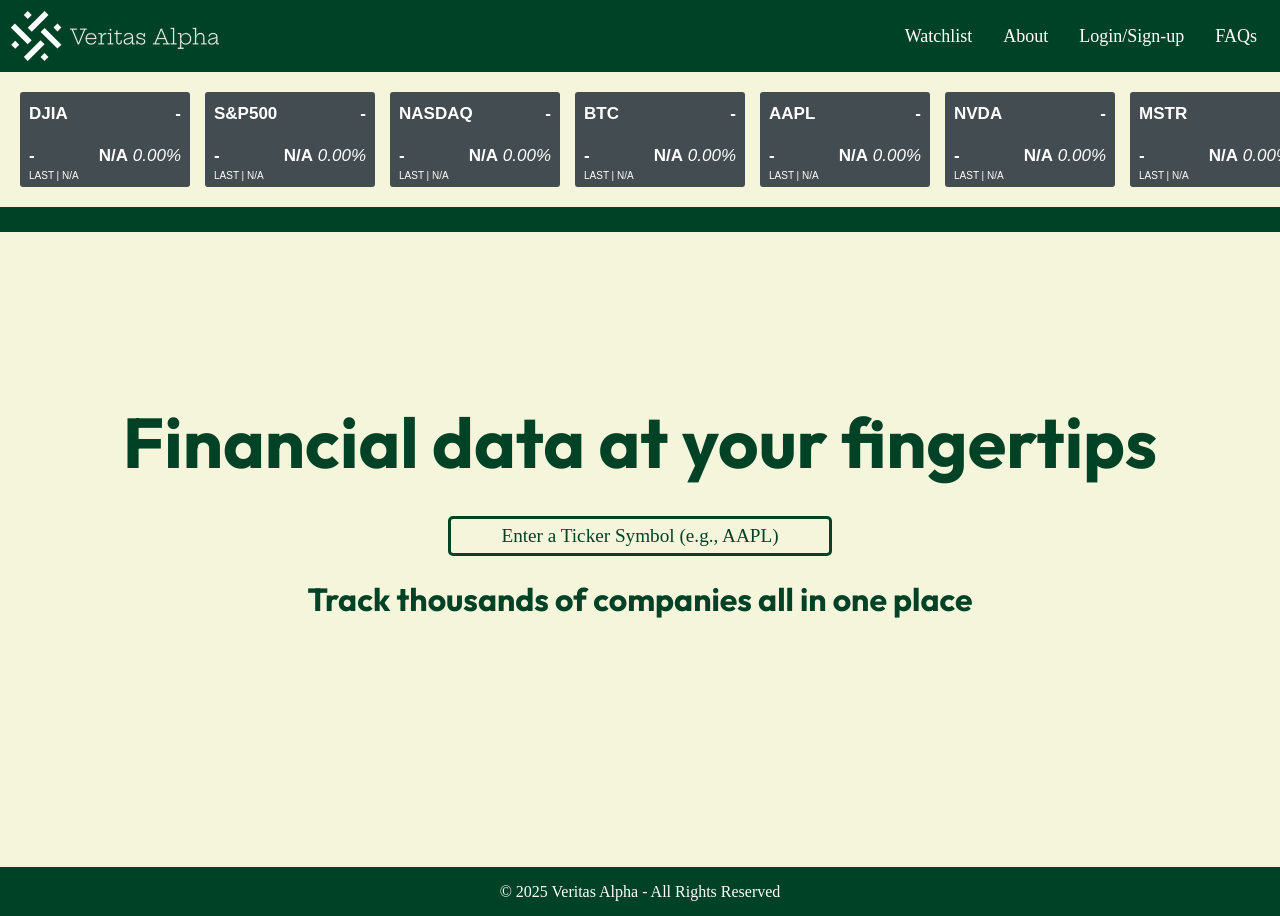
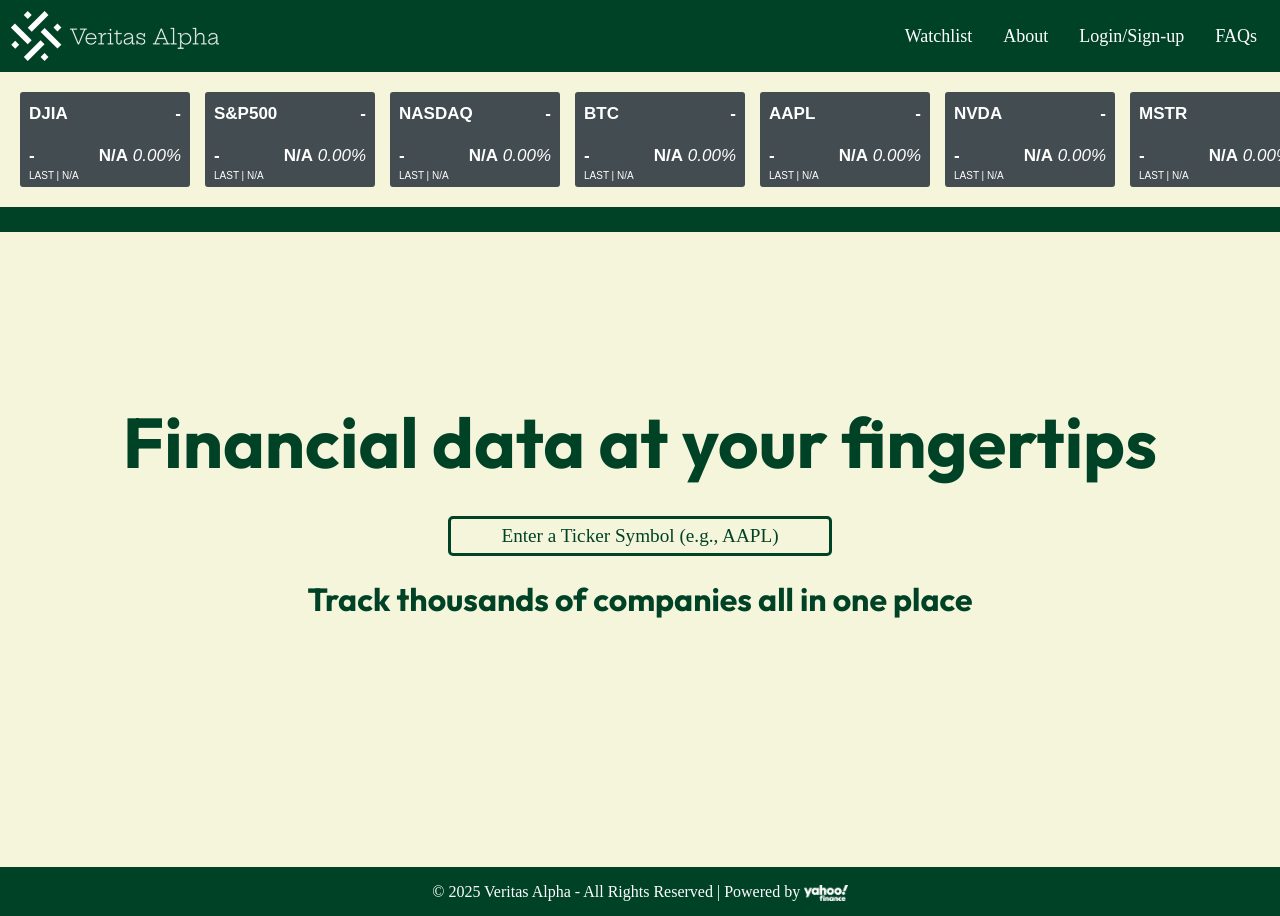
Before and after one commit to rthomas877/Veritas-Alpha, a React (Create React App) app in the folder varun/: page / in a window 1280 px wide. Built offline with nearby package versions, Linux system fonts and the light colour scheme; no server answers; a web font is replaced by a local one.

Commit message:
Added powered by Yahoo Finance in footer

```diff
--- a/varun/src/App.css
+++ b/varun/src/App.css
@@ -295,6 +295,10 @@
   color: white;
 }
 
+.Yahoo {
+  height: 1.25vw;
+}
+
 .Bio {
   display: flex;
   align-items: center;
--- a/varun/src/components/Footer.js
+++ b/varun/src/components/Footer.js
@@ -1,6 +1,12 @@
 function Footer() {
     return (
-        <h1 className="footer1">© 2025 Veritas Alpha - All Rights Reserved</h1>
+
+        <h1 className="footer1">© 2025 Veritas Alpha - All Rights Reserved | Powered by&nbsp;
+            <a href="https://finance.yahoo.com/" target="_blank" rel="noopener noreferrer">
+                <img src="/yahoo.png" alt="footerYahoo" className="Yahoo"/>
+            </a>
+        </h1>
+
     );
 }
 
```
Also changed, not shown: varun/public/yahoo.png (added), 1 other file (tests, documents, lock files or other folders).
